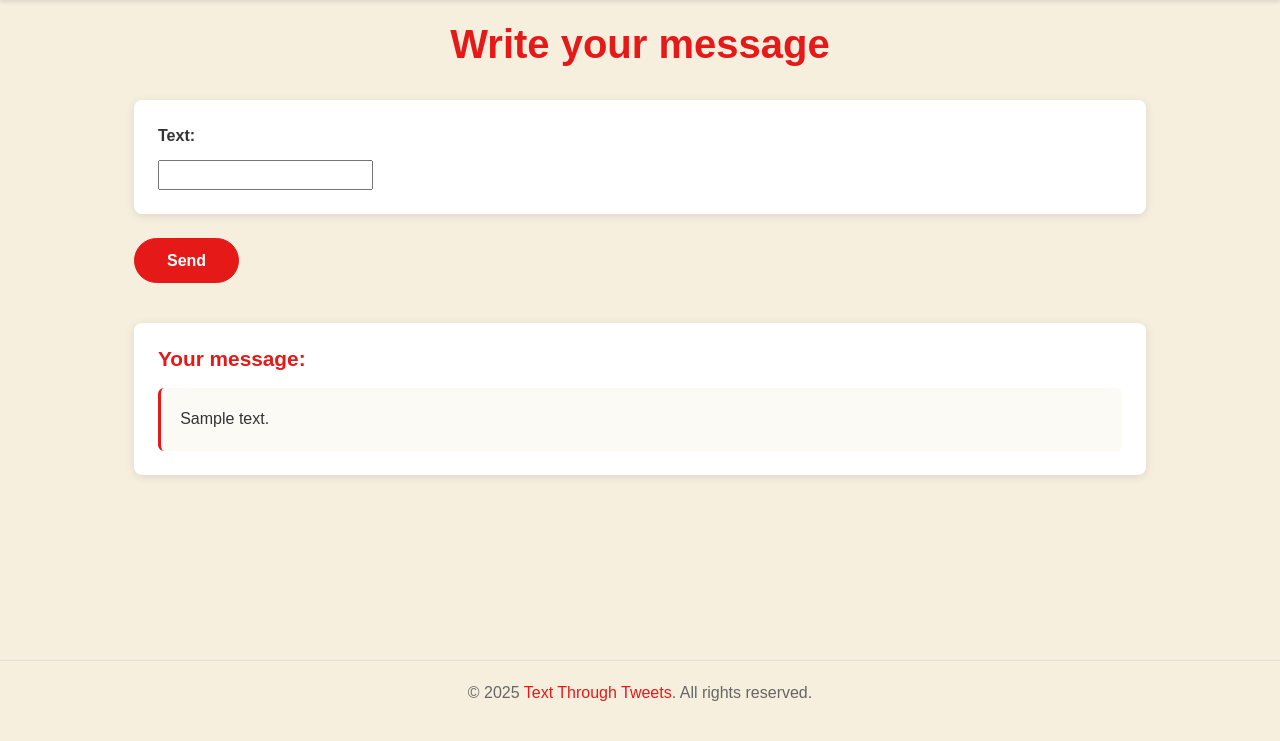
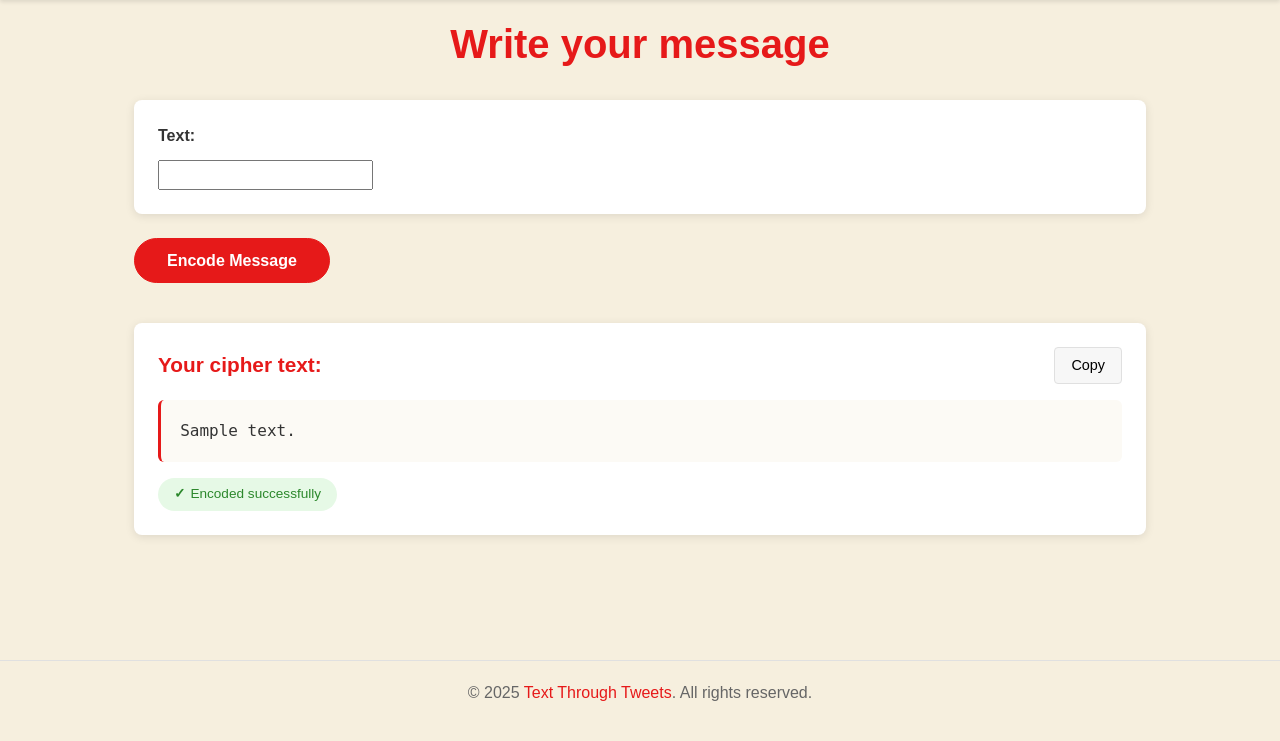
Before and after one commit to mlziade/TTT, a Django app: template TTT/text_through_tweet/templates/text.html in a window 1280 px wide. Shown: the part 60-801 px from the top of the page. Run offline with Django 5.2, Linux system fonts and the light colour scheme; tables that the repository leaves empty hold one stand-in row (values such as "Sample post"); the template is opened without the code that fills it: values that come from a table or form of the project are taken from there, most other values are stand-ins (such as "Sample title", 1, 10 or a date in 2020); some libraries are stand-ins or nearby versions.

Commit message:
Enhance text processing and UI: add cipher generation, save to database, and improve styling

```diff
--- a/TTT/text_through_tweet/static/text.css
+++ b/TTT/text_through_tweet/static/text.css
@@ -67,13 +67,40 @@ h1 {
     background-color: #fff;
     border-radius: 8px;
     box-shadow: 0 2px 10px rgba(0, 0, 0, 0.1);
+    transition: all 0.4s ease;
+}
+
+.message.highlight {
+    box-shadow: 0 0 15px rgba(230, 25, 25, 0.4);
+    transform: translateY(-3px);
+}
+
+.result-header {
+    display: flex;
+    justify-content: space-between;
+    align-items: center;
+    margin-bottom: 1rem;
 }
 
 .message h2 {
     color: #e61919;
-    margin-bottom: 1rem;
     font-size: 1.3rem;
     font-weight: 600;
+    margin: 0;
+}
+
+.btn-copy {
+    background-color: #f7f7f7;
+    border: 1px solid #e0e0e0;
+    border-radius: 4px;
+    padding: 0.4rem 1rem;
+    font-size: 0.9rem;
+    cursor: pointer;
+    transition: all 0.2s ease;
+}
+
+.btn-copy:hover {
+    background-color: #e0e0e0;
 }
 
 .message p {
@@ -83,6 +110,30 @@ h1 {
     border-left: 3px solid #e61919;
     white-space: pre-wrap;
     margin: 0;
+    font-family: monospace;
+    font-size: 1rem;
+}
+
+.result-info {
+    display: flex;
+    margin-top: 1rem;
+}
+
+.info-pill {
+    background-color: #e6f9e6;
+    color: #2c882c;
+    border-radius: 20px;
+    padding: 0.4rem 1rem;
+    font-size: 0.85rem;
+    font-weight: 500;
+    display: flex;
+    align-items: center;
+}
+
+.info-pill::before {
+    content: "✓";
+    margin-right: 5px;
+    font-weight: bold;
 }
 
 /* Responsive adjustments */
@@ -94,4 +145,14 @@ h1 {
     .btn-primary {
         width: 100%;
     }
+
+    .result-header {
+        flex-direction: column;
+        align-items: flex-start;
+    }
+
+    .btn-copy {
+        margin-top: 1rem;
+        align-self: flex-end;
+    }
 }
--- a/TTT/text_through_tweet/templates/text.html
+++ b/TTT/text_through_tweet/templates/text.html
@@ -12,7 +12,7 @@
 {% block content %}
     <h1>Write your message</h1>
 
-    <form method="post">
+    <form method="post" id="message-form">
         {% csrf_token %}
         <div class="form-group">
             {{ form.text.label_tag }}
@@ -21,13 +21,39 @@
                 <div class="error">{{ form.text.errors }}</div>
             {% endif %}
         </div>
-        <button type="submit" class="btn btn-primary">Send</button>
+        <button type="submit" class="btn btn-primary">Encode Message</button>
     </form>
 
     {% if text %}
-        <div class="message">
-            <h2>Your message:</h2>
-            <p>{{ text }}</p>
+        <div class="message" id="cipher-result">
+            <div class="result-header">
+                <h2>Your cipher text:</h2>
+                <button class="btn-copy" onclick="copyToClipboard()">
+                    <span>Copy</span>
+                </button>
+            </div>
+            <p id="cipher-text">{{ cipher_text }}</p>
+            <div class="result-info">
+                <div class="info-pill">Encoded successfully</div>
+            </div>
         </div>
+        <script>
+            function copyToClipboard() {
+                const text = document.getElementById('cipher-text').innerText;
+                navigator.clipboard.writeText(text);
+                const copyBtn = document.querySelector('.btn-copy span');
+                copyBtn.innerText = "Copied!";
+                setTimeout(() => { copyBtn.innerText = "Copy"; }, 2000);
+            }
+
+            // Highlight the result on page load if it exists
+            document.addEventListener('DOMContentLoaded', function() {
+                const cipherResult = document.getElementById('cipher-result');
+                if (cipherResult) {
+                    cipherResult.classList.add('highlight');
+                    setTimeout(() => { cipherResult.classList.remove('highlight'); }, 1000);
+                }
+            });
+        </script>
     {% endif %}
 {% endblock %}
```
Also changed, not shown: TTT/text_through_tweet/views.py (+61 -3 lines).
